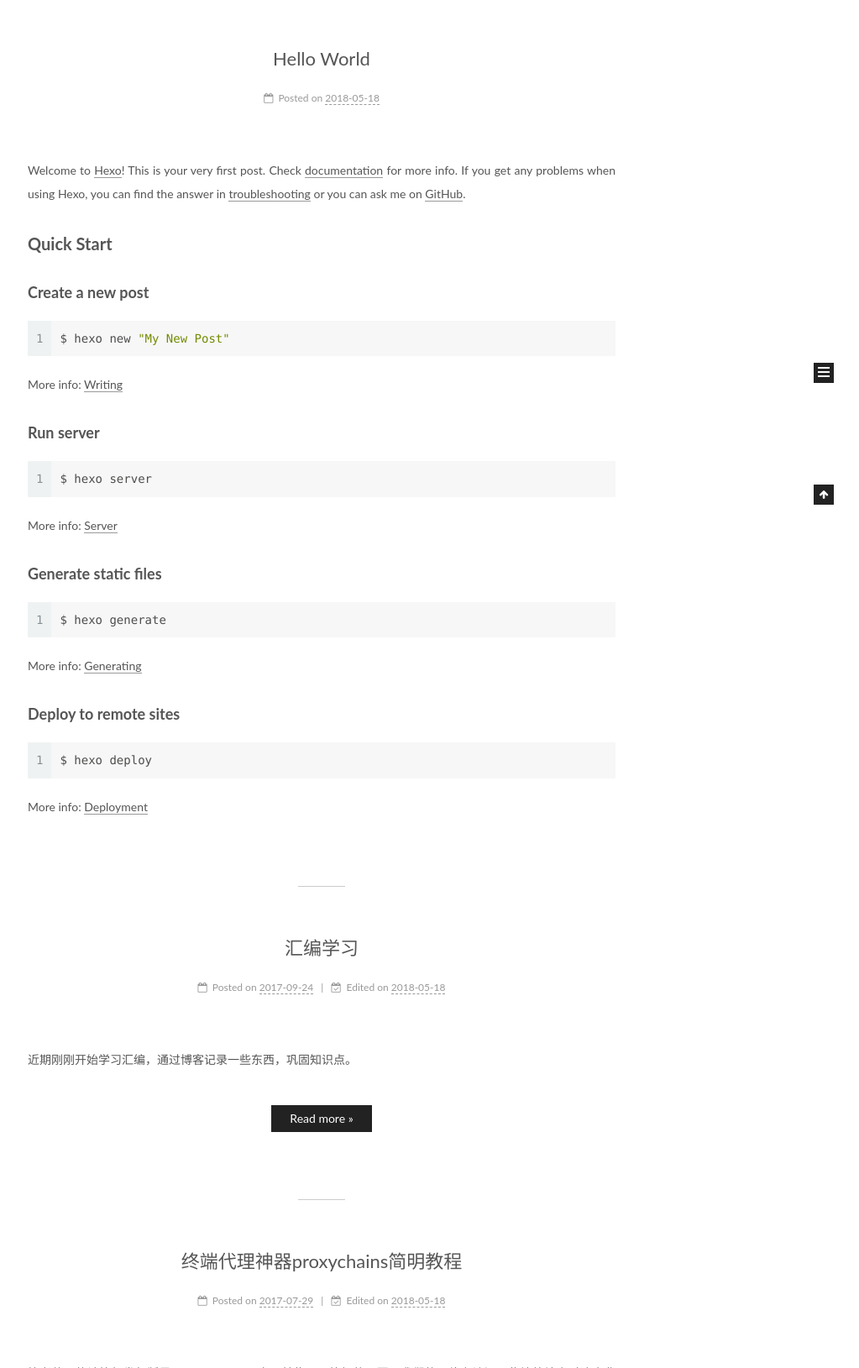
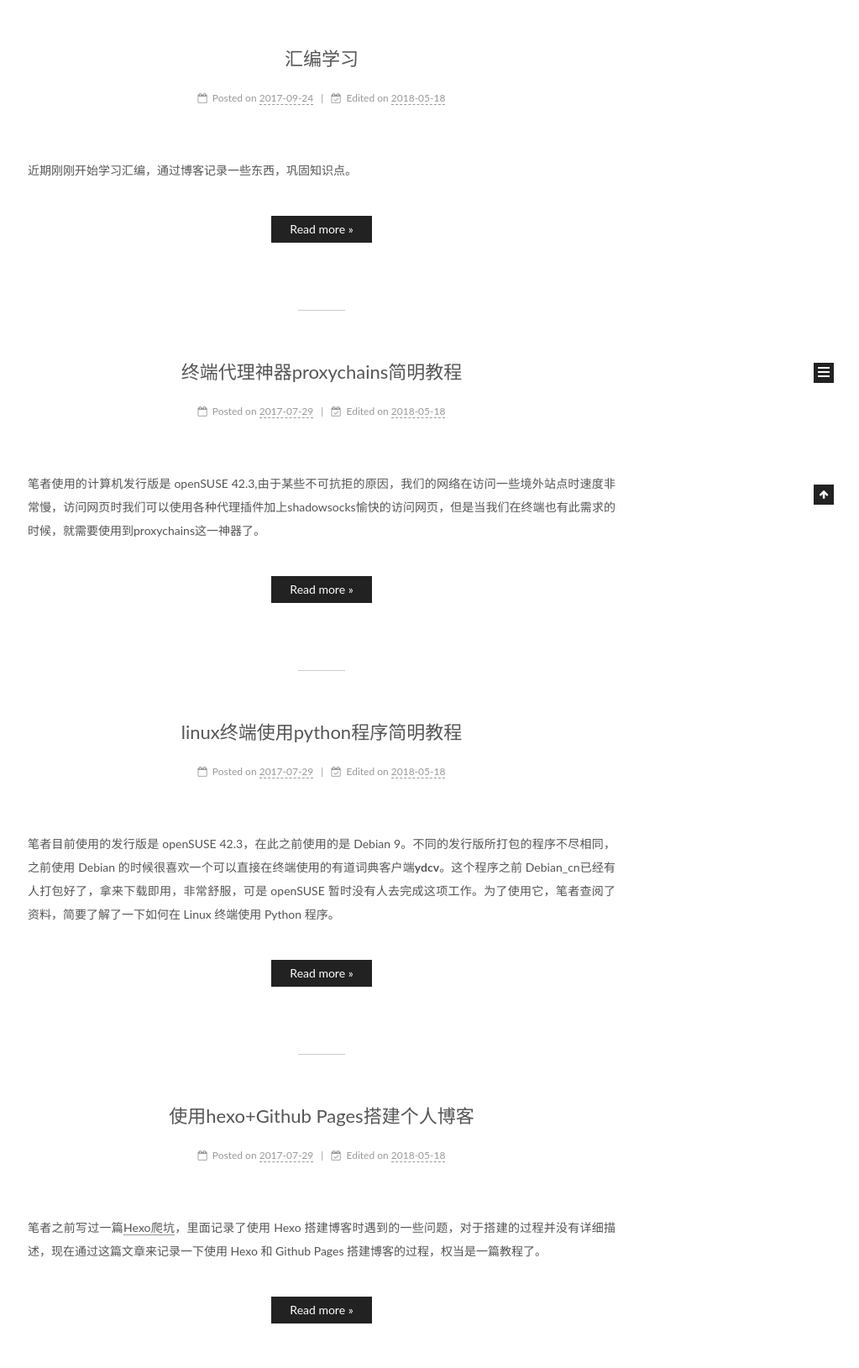
Before and after one commit to TonyAble/TonyAble.github.io, a plain HTML site: page index.html in a window 1280 px wide. Shown: the part 299-1928 px from the top of the page at 84% size, without its empty margins (257-1280 px from the left). Drawn offline with Linux system fonts and the light colour scheme.

Commit message:
Site updated: 2018-05-18 18:08:54

```diff
--- a/css/main.css
+++ b/css/main.css
@@ -1836,7 +1836,7 @@ img:hover {
   width: 4px;
   height: 4px;
   border-radius: 50%;
-  background: #1f49ff;
+  background: #83523d;
 }
 .links-of-blogroll {
   font-size: 13px;
--- a/index.html
+++ b/index.html
@@ -277,150 +277,6 @@
 
 
   <div class="post-block">
-    <link itemprop="mainEntityOfPage" href="https://xiaohei21.tk/2018/05/18/hello-world/">
-
-    <span hidden itemprop="author" itemscope itemtype="http://schema.org/Person">
-      <meta itemprop="name" content="Tony Able">
-      <meta itemprop="description" content="">
-      <meta itemprop="image" content="/images/avatar.gif">
-    </span>
-
-    <span hidden itemprop="publisher" itemscope itemtype="http://schema.org/Organization">
-      <meta itemprop="name" content="Hexo">
-    </span>
-
-
-      <header class="post-header">
-
-
-
-          <h1 class="post-title" itemprop="name headline">
-
-                <a class="post-title-link" href="/2018/05/18/hello-world/" itemprop="url">
-                  Hello World
-                </a>
-
-
-          </h1>
-
-
-        <div class="post-meta">
-          <span class="post-time">
-
-
-
-
-
-
-              <span class="post-meta-item-icon">
-                <i class="fa fa-calendar-o"></i>
-              </span>
-
-                <span class="post-meta-item-text">Posted on</span>
-
-
-
-
-
-
-              <time title="Created: 2018-05-18 17:40:23" itemprop="dateCreated datePublished" datetime="2018-05-18T17:40:23+08:00">2018-05-18</time>
-
-
-
-          </span>
-
-
-
-
-
-
-
-
-
-
-
-
-
-
-
-
-        </div>
-      </header>
-
-
-
-
-
-    <div class="post-body" itemprop="articleBody">
-
-
-
-
-
-
-
-            <p>Welcome to <a href="https://hexo.io/" target="_blank" rel="noopener">Hexo</a>! This is your very first post. Check <a href="https://hexo.io/docs/" target="_blank" rel="noopener">documentation</a> for more info. If you get any problems when using Hexo, you can find the answer in <a href="https://hexo.io/docs/troubleshooting.html" target="_blank" rel="noopener">troubleshooting</a> or you can ask me on <a href="https://github.com/hexojs/hexo/issues" target="_blank" rel="noopener">GitHub</a>.</p>
-<h2 id="Quick-Start"><a href="#Quick-Start" class="headerlink" title="Quick Start"></a>Quick Start</h2><h3 id="Create-a-new-post"><a href="#Create-a-new-post" class="headerlink" title="Create a new post"></a>Create a new post</h3><figure class="highlight bash"><table><tr><td class="gutter"><pre><span class="line">1</span><br></pre></td><td class="code"><pre><span class="line">$ hexo new <span class="string">"My New Post"</span></span><br></pre></td></tr></table></figure>
-<p>More info: <a href="https://hexo.io/docs/writing.html" target="_blank" rel="noopener">Writing</a></p>
-<h3 id="Run-server"><a href="#Run-server" class="headerlink" title="Run server"></a>Run server</h3><figure class="highlight bash"><table><tr><td class="gutter"><pre><span class="line">1</span><br></pre></td><td class="code"><pre><span class="line">$ hexo server</span><br></pre></td></tr></table></figure>
-<p>More info: <a href="https://hexo.io/docs/server.html" target="_blank" rel="noopener">Server</a></p>
-<h3 id="Generate-static-files"><a href="#Generate-static-files" class="headerlink" title="Generate static files"></a>Generate static files</h3><figure class="highlight bash"><table><tr><td class="gutter"><pre><span class="line">1</span><br></pre></td><td class="code"><pre><span class="line">$ hexo generate</span><br></pre></td></tr></table></figure>
-<p>More info: <a href="https://hexo.io/docs/generating.html" target="_blank" rel="noopener">Generating</a></p>
-<h3 id="Deploy-to-remote-sites"><a href="#Deploy-to-remote-sites" class="headerlink" title="Deploy to remote sites"></a>Deploy to remote sites</h3><figure class="highlight bash"><table><tr><td class="gutter"><pre><span class="line">1</span><br></pre></td><td class="code"><pre><span class="line">$ hexo deploy</span><br></pre></td></tr></table></figure>
-<p>More info: <a href="https://hexo.io/docs/deployment.html" target="_blank" rel="noopener">Deployment</a></p>
-
-
-
-
-    </div>
-
-
-
-
-
-
-
-
-
-
-
-
-
-    <footer class="post-footer">
-
-
-
-
-
-
-
-
-        <div class="post-eof"></div>
-
-    </footer>
-  </div>
-
-
-
-  </article>
-
-
-
-
-
-
-
-
-
-
-
-
-
-  <article class="post post-type-normal" itemscope itemtype="http://schema.org/Article">
-
-
-
-  <div class="post-block">
     <link itemprop="mainEntityOfPage" href="https://xiaohei21.tk/2017/09/24/汇编学习/">
 
     <span hidden itemprop="author" itemscope itemtype="http://schema.org/Person">
@@ -1866,7 +1722,7 @@
 
                   <a href="/archives/">
 
-                    <span class="site-state-item-count">10</span>
+                    <span class="site-state-item-count">9</span>
                     <span class="site-state-item-name">posts</span>
                   </a>
                 </div>
```
Also changed, not shown: 2017/07/15/C-爬坑实录D1/index.html (+1 -1 lines), 2017/07/15/hexo爬坑/index.html (+1 -1 lines), 2017/07/16/9安装steam/index.html (+1 -1 lines), 2017/07/17/清除chrome浏览器缓存/index.html (+1 -1 lines), 2017/07/20/安装Ubuntu/index.html (+1 -1 lines), 2017/07/29/Pages搭建个人博客/index.html (+1 -1 lines), 2017/07/29/linux终端使用python程序简明教程/index.html (+1 -1 lines), 2017/07/29/终端代理神器proxychains简明教程/index.html (+1 -1 lines), 2017/09/24/汇编学习/index.html (+1 -5 lines), archives/2017/07/index.html (+2 -2 lines), archives/2017/09/index.html (+2 -2 lines), archives/2017/index.html (+2 -2 lines), archives/index.html (+2 -44 lines), tags/C/index.html (+1 -1 lines), 4 more files.
